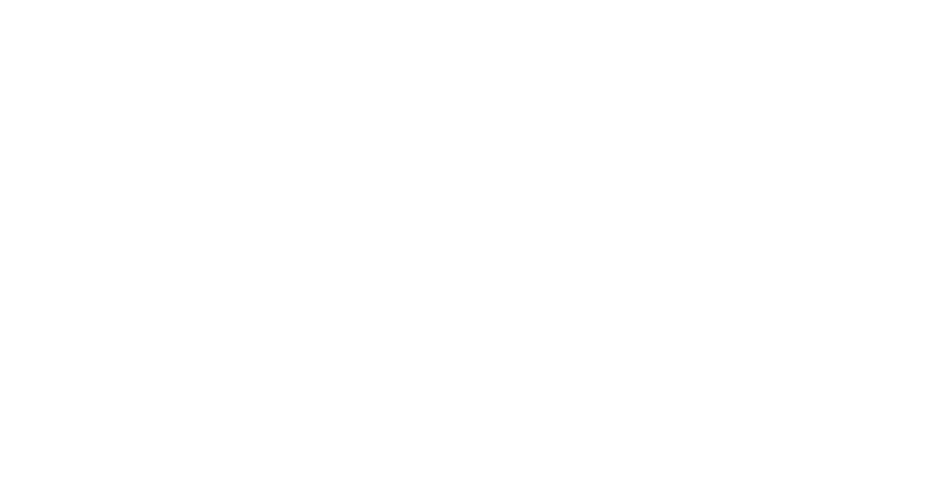
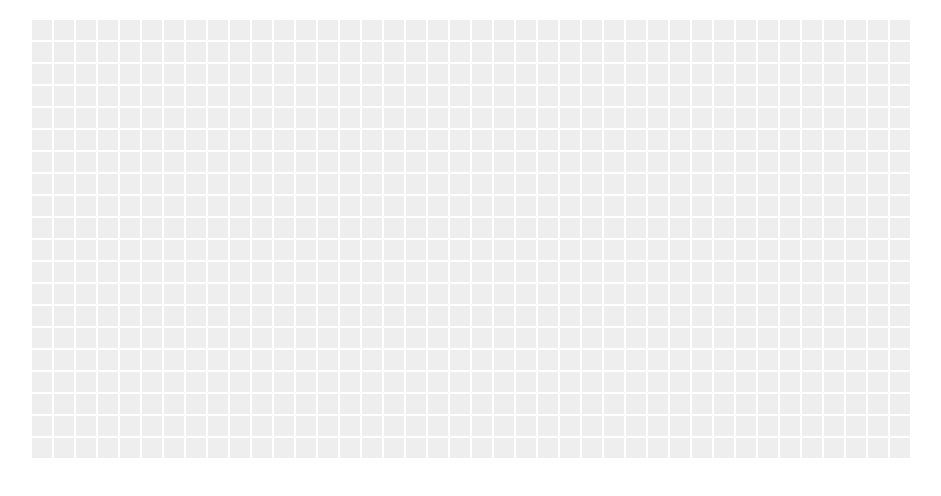
Before and after one commit to acciojob/Color-board-harshlad49, a website: page main.html in a window 1280 px wide. Shown: the whole page, without its empty margins (169-1110 px from the left). Drawn offline with Linux system fonts and the light colour scheme.

Commit message:
created a submission

```diff
--- a/main.html
+++ b/main.html
@@ -1,16 +1,65 @@
 <!DOCTYPE html>
+<html lang="en">
+<head>
+  <meta charset="UTF-8" />
+  <meta name="viewport" content="width=device-width, initial-scale=1" />
+  <title>Color Board</title>
+  <style>
+    .container {
+      display: grid;
+      grid-template-columns: repeat(40, 20px);
+      grid-gap: 2px;
+      width: max-content;
+      margin: 20px auto;
+    }
 
-<html>
+    .square {
+      width: 20px;
+      height: 20px;
+      background-color: #eee;
+      transition: background-color 1s ease;
+      cursor: pointer;
+    }
 
-<head>
-	<link rel="stylesheet" href="styles.css">
+    .square.hovered {
+      background-color: #3498db;
+      transition: background-color 1s ease;
+    }
+  </style>
 </head>
+<body>
 
-<body>
-	<!-- the entire body must be written by student -->
-    <script type="text/javascript" src="./script.js">
-</script>
+  <div class="container" id="container"></div>
+
+  <script>
+    const container = document.getElementById('container');
+
+    // Create 800 boxes
+    for (let i = 0; i < 800; i++) {
+      const box = document.createElement('div');
+      box.classList.add('square');
+
+      // On mouse enter, add hovered class immediately
+      box.addEventListener('mouseenter', () => {
+        // Clear any pending timeout to remove hover
+        if (box._timeoutId) {
+          clearTimeout(box._timeoutId);
+          box._timeoutId = null;
+        }
+        box.classList.add('hovered');
+      });
+
+      // On mouse leave, remove hovered class after 1 second (for smooth transition)
+      box.addEventListener('mouseleave', () => {
+        box._timeoutId = setTimeout(() => {
+          box.classList.remove('hovered');
+          box._timeoutId = null;
+        }, 1000);
+      });
+
+      container.appendChild(box);
+    }
+  </script>
 
 </body>
-
 </html>
```
